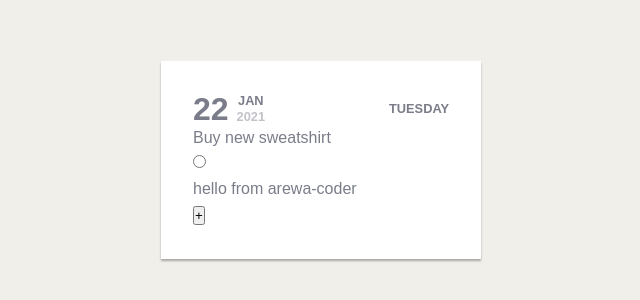
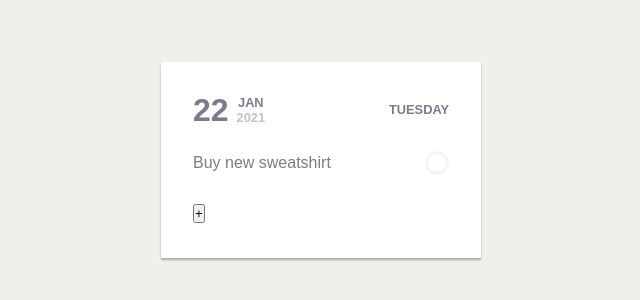
Before and after one commit to mustapha3341/Todo-Application, a plain HTML site: page src/index.html in a window 1280 px wide. Shown: the part 240-540 px from the top of the page, without its empty margins (319-959 px from the left). Drawn offline with Linux system fonts and the light colour scheme.

Commit message:
styled custom radio buttons

```diff
--- a/src/index.html
+++ b/src/index.html
@@ -4,6 +4,12 @@
         <meta charset="UTF-8" />
         <meta name="viewport" content="width=device-width, initial-scale=1.0" />
         <title>Todo Application</title>
+        <link
+            rel="stylesheet"
+            href="https://cdnjs.cloudflare.com/ajax/libs/font-awesome/5.15.2/css/all.min.css"
+            integrity="sha512-HK5fgLBL+xu6dm/Ii3z4xhlSUyZgTT9tuc/hSrtw6uzJOvgRr2a9jyxxT1ely+B+xFAmJKVSTbpM/CuL7qxO8w=="
+            crossorigin="anonymous"
+        />
         <link rel="stylesheet" href="./style.css" />
     </head>
     <body>
@@ -31,8 +37,7 @@
                                 id="myRadioBtn"
                                 class="radio--input"
                             />
-                            <div class="radio--main"></div>
-                            hello from arewa-coder
+                            <div class="radio--main" for="myRadioBtn"></div>
                         </label>
                     </li>
                 </ul>
--- a/src/style.css
+++ b/src/style.css
@@ -86,6 +86,49 @@ ul[class] {
 }
 
 .full--day {
-    font-size: .8rem;
+    font-size: 0.8rem;
     font-weight: 600;
 }
+
+.todo--items {
+    margin: 1.5em 0;
+    display: flex;
+    flex-direction: column;
+    gap: 1em;
+}
+
+.todo--item {
+    display: flex;
+    align-items: center;
+    justify-content: space-between;
+}
+
+.radio--input {
+    display: none;
+}
+
+.radio--main {
+    width: 1.5em;
+    height: 1.5em;
+    display: flex;
+    align-items: center;
+    justify-content: center;
+    padding: 0.125rem;
+    border-radius: 50%;
+    border: 3px solid var(--clr-grey);
+}
+
+.radio--main::before {
+    content: "";
+    width: 100%;
+    height: 100%;
+    display: block;
+    background: var(--clr-dark-green);
+    border-radius: 50%;
+    transform: scale(0);
+    transition: transform 0.2s ease-in;
+}
+
+.radio--input:checked + .radio--main::before {
+    transform: scale(1);
+}
```
